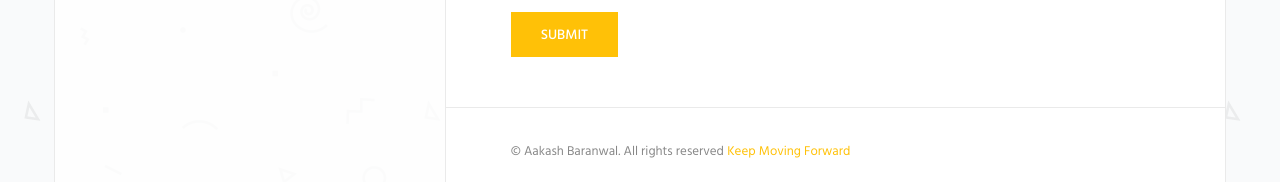
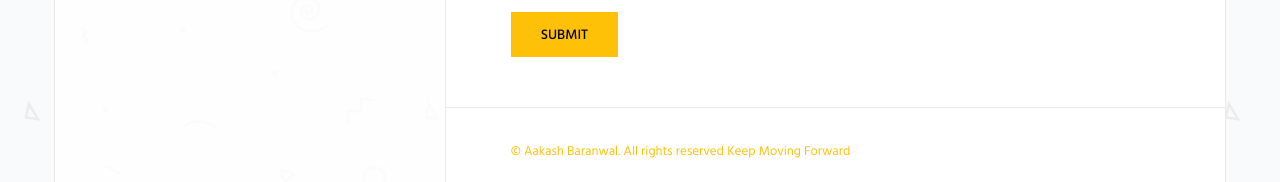
Before and after one commit to aakashbaranwal/aakashbaranwal.github.io, a plain HTML site: page index.html in a window 1280 px wide. Shown: the part 6255-6437 px from the top of the page. Drawn offline with Linux system fonts and the light colour scheme.

Commit message:
Update index.html

```diff
--- a/index.html
+++ b/index.html
@@ -730,7 +730,7 @@
                                                     <textarea class="form-control" rows="4" required="" name="message" id="message-text"
                                                               placeholder="Write message"></textarea>
                                                 </div>
-                                                <button type="submit" class="btn btn-primary">Submit</button>
+                                                <button type="submit" class="btn btn-primary"><a href="mailto:baakash1998@gmail.com"><font color="black">Submit</font></button>
                                             </form>
                                         </div>
                                         <!-- .feedback-form -->
```
